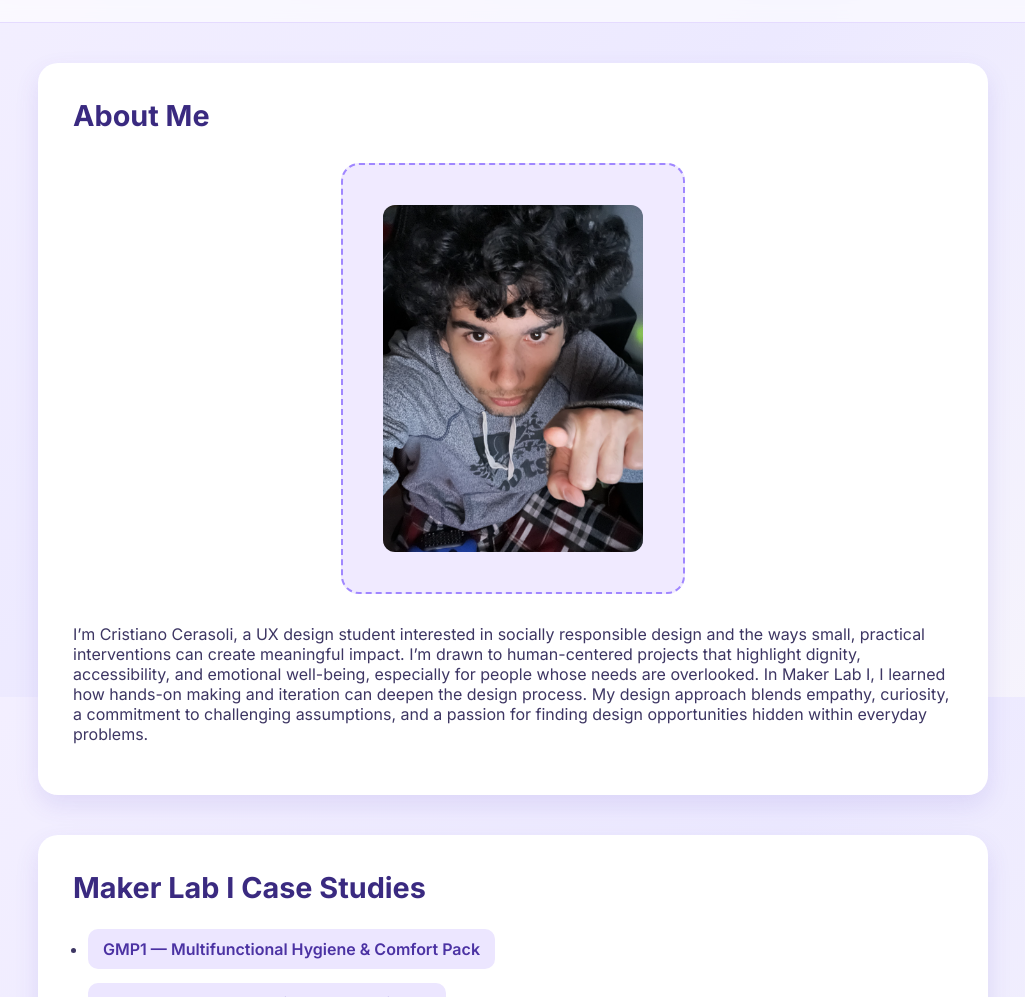
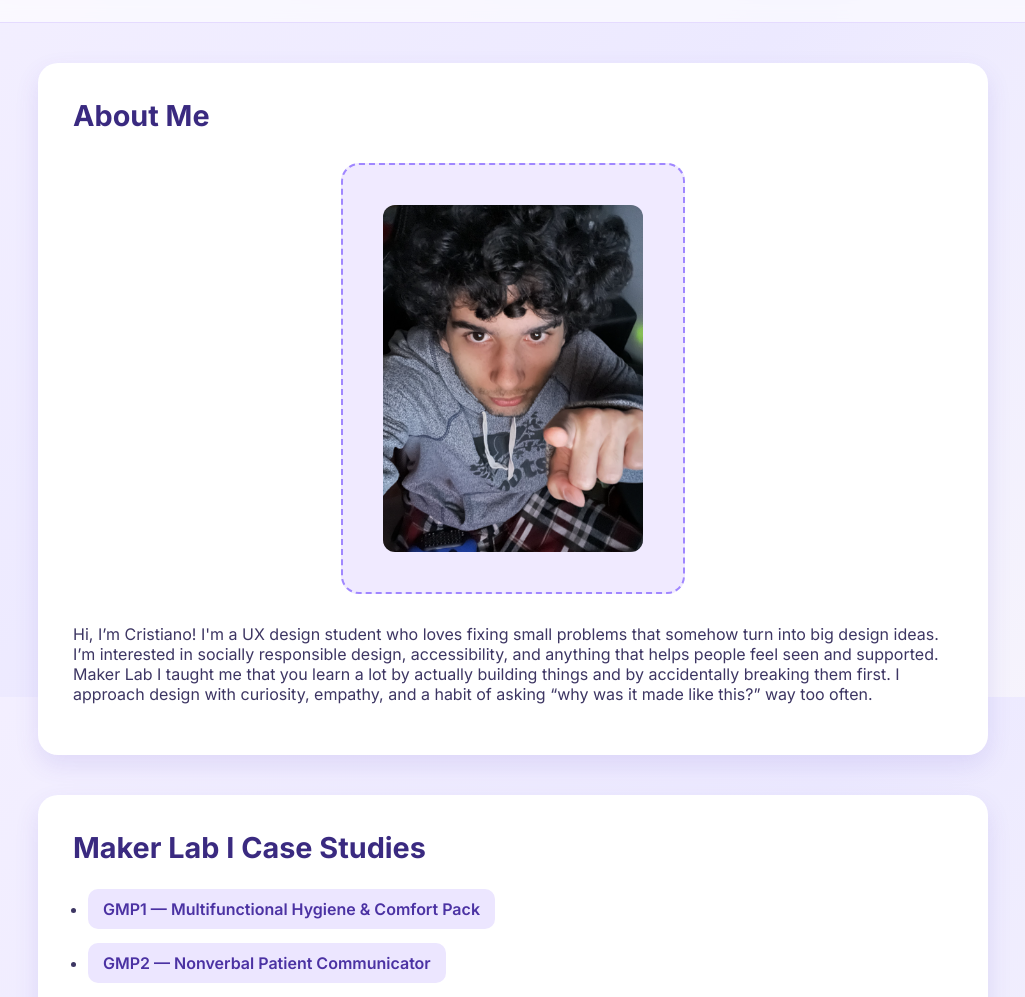
Before and after one commit to cera0274/makerlab, a plain HTML site: page index.html in a window 1280 px wide. Shown: the part 103-1100 px from the top of the page, without its empty margins (127-1152 px from the left). Drawn offline with Linux system fonts and the light colour scheme.

Commit message:
Update index.html

```diff
--- a/index.html
+++ b/index.html
@@ -144,15 +144,7 @@
 </div>
 
     <p>
-      I’m Cristiano Cerasoli, a UX design student interested in socially responsible
-      design and the ways small, practical interventions can create meaningful impact.
-      I’m drawn to human-centered projects that highlight dignity, accessibility, and
-      emotional well-being, especially for people whose needs are overlooked. In Maker
-      Lab I, I learned how hands-on making and iteration can
-      deepen the design process. My design approach blends empathy, curiosity, a
-      commitment to challenging assumptions, and a passion for finding design opportunities
-      hidden within everyday problems.
-    </p>
+    Hi, I’m Cristiano! I'm a UX design student who loves fixing small problems that somehow turn into big design ideas. I’m interested in socially responsible design, accessibility, and anything that helps people feel seen and supported. Maker Lab I taught me that you learn a lot by actually building things and by accidentally breaking them first. I approach design with curiosity, empathy, and a habit of asking “why was it made like this?” way too often.
   </section>
 
   <!-- PROJECT LINKS -->
```
